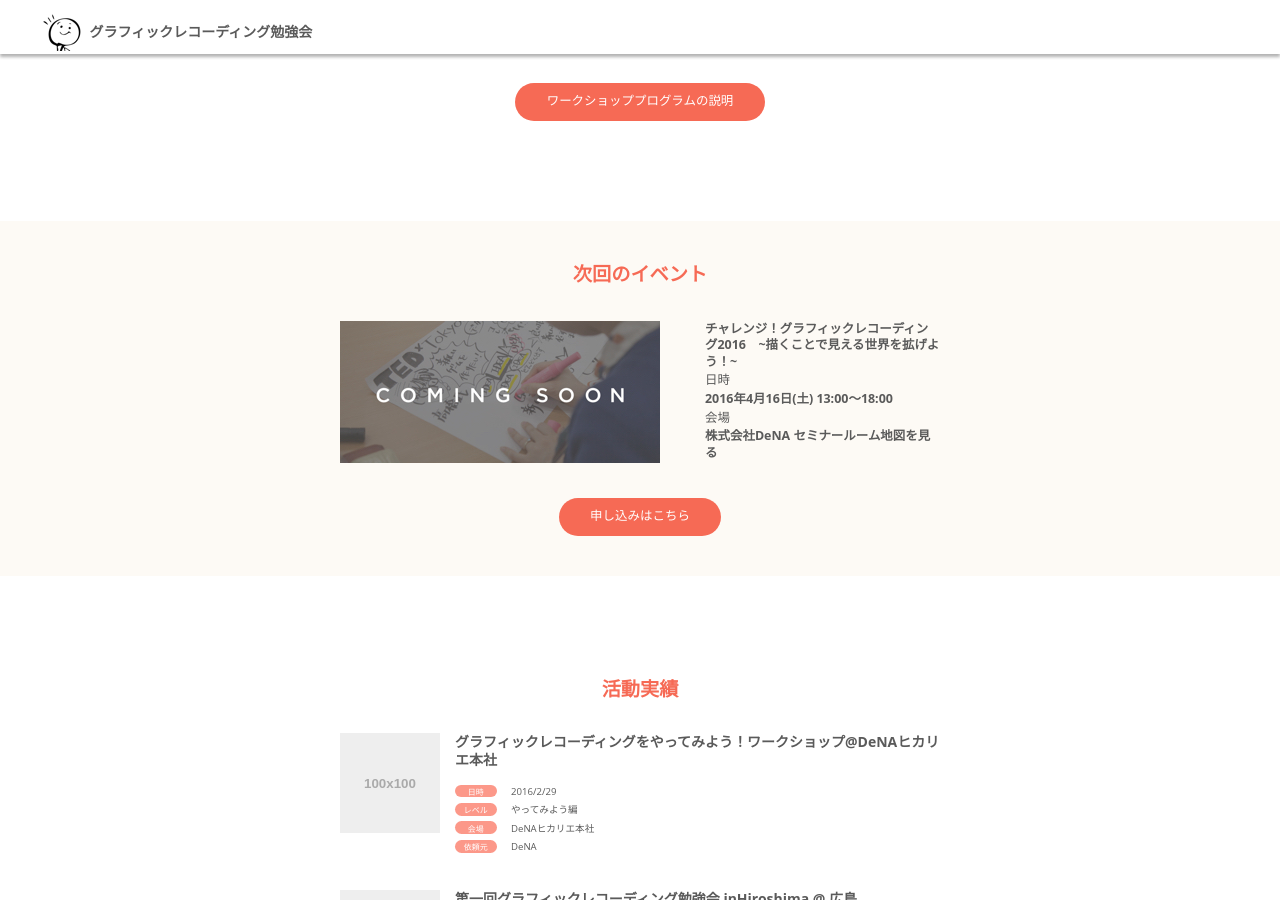
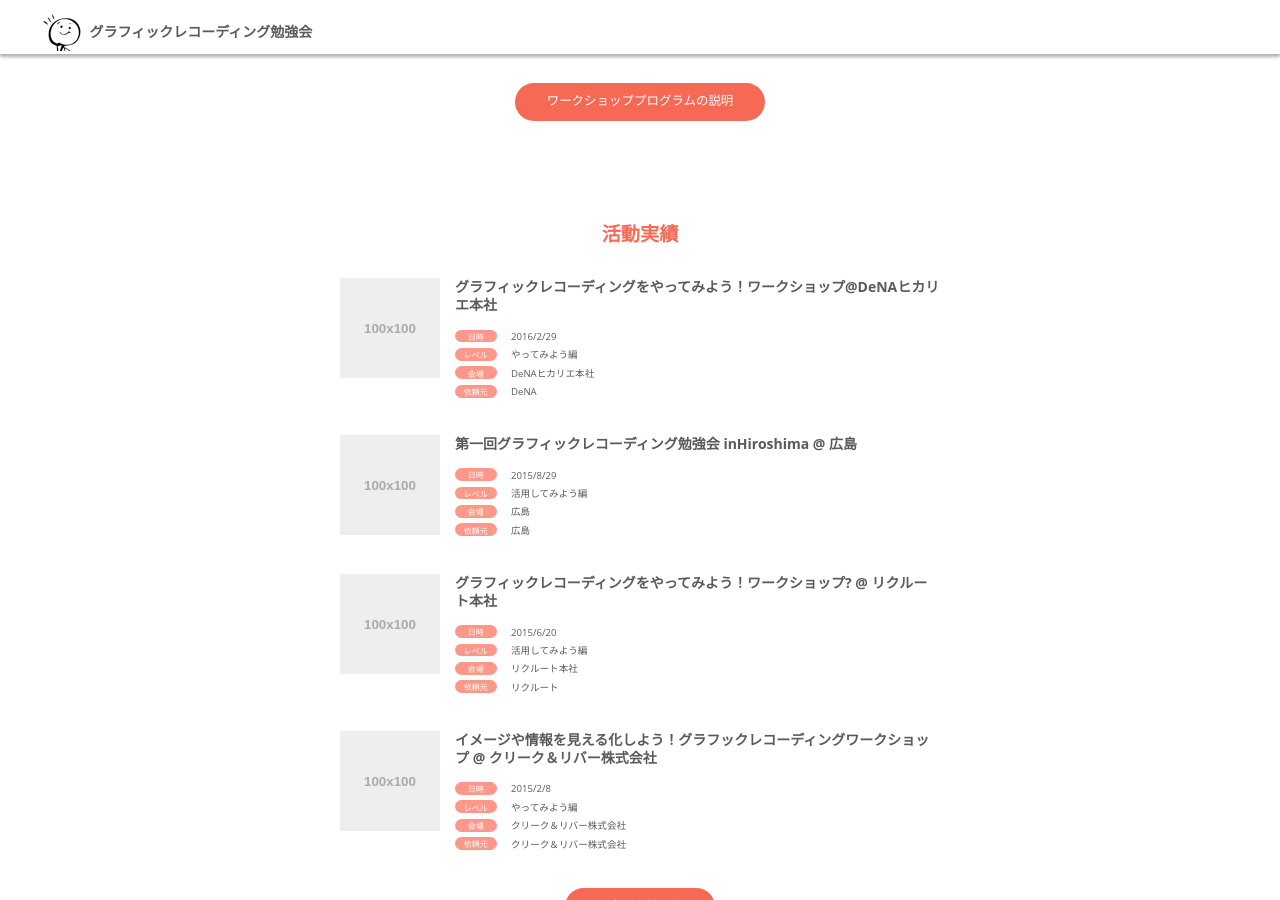
Before and after one commit to beijaflor/graben-site, a Jekyll site: the page built from index.html, in a window 1280 px wide and 900 px high, scrolled down 2201 px. Built offline with Jekyll 4.4.1, drawn with Linux system fonts in a browser that asks for light colours; a script that is not in the unit is left out.

Commit message:
extract event info section and remove from index page

```diff
--- a/_includes/event-info.html
+++ b/_includes/event-info.html
@@ -1,3 +1,6 @@
+<section class="section-nextevent top-section">
+  <h2 class="top-subHeader">次回のイベント</h2>
+
   <div class="event-info">
     <img class="thumb" src="img/event.png" alt="" width="320" height="142">
 
@@ -11,3 +14,4 @@
     </dl>
   </div>
   <p class="-mb0"><a href="https://eventon.jp/2989/" class="pure-button pure-button-primary">申し込みはこちら</a></p>
+</section>
--- a/index.html
+++ b/index.html
@@ -22,13 +22,6 @@ layout: top
   <p class="top-leadParagraph">わたしたちは、「グラフィックレコーディングを通して、ヒトの想いと想いをつなげる架け橋となるような場を、<br>世の中に提供していきたい」と考え、集まった有志の団体です。いつの日か、グラフィックレコーディングが<br>暮らしの中で当たり前のように使われる日を夢見て、活動を推進しています。<br>楽しみながらグラフィックレコーディングを学び、トレーニング方法を体験できる、独自のワークショップを提供しています。</p>
 
   <p><a href="{{ site.page_workshop_url }}" class="pure-button pure-button-primary">ワークショッププログラムの説明</a></p>
-</section>
-
-
-<section class="section-nextevent top-section">
-  <h2 class="top-subHeader">次回のイベント</h2>
-
-  {% include event-info.html %}
 </section>
 
 <section class="section-activities top-section">
```
